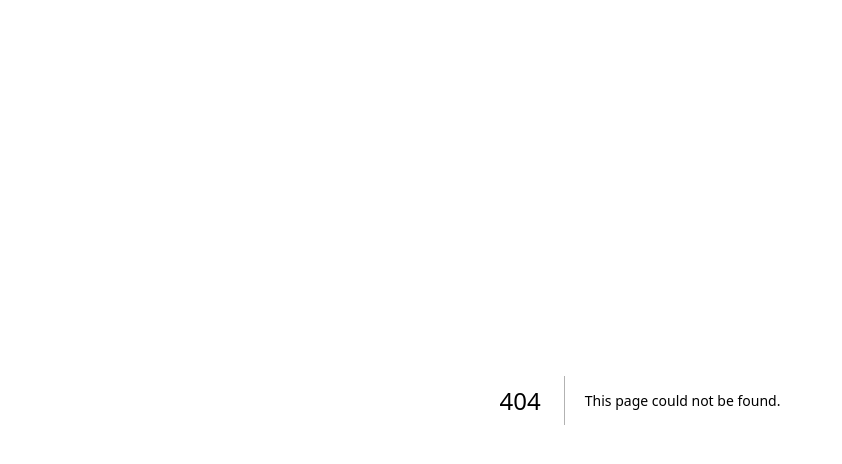
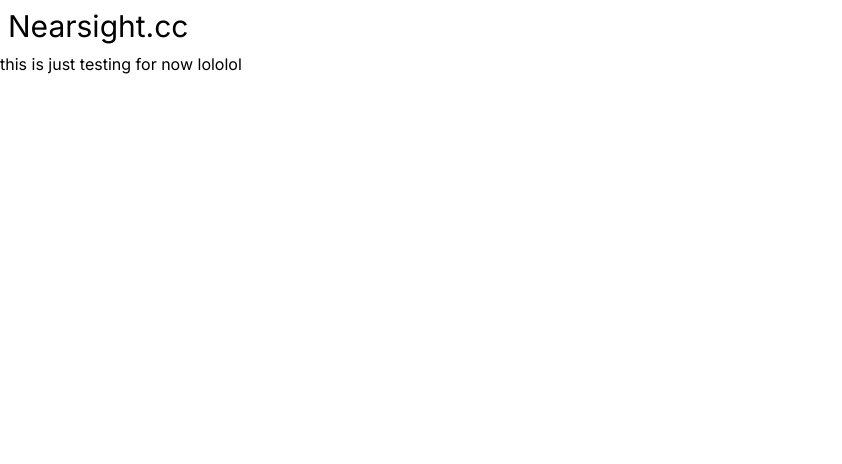
Before and after one commit to fyang151/nearsight, a Next.js app: page /list in a window 1280 px wide. Before the commit this address had no page. Shown: the top 464 px of the page, without its empty margins (0-842 px from the left). Built offline with nearby package versions, Linux system fonts and the light colour scheme; a web font is replaced by a local one.

Commit message:
extracted components out

```diff
--- /dev/null
+++ b/src/app/components/Header.tsx
@@ -0,0 +1,5 @@
+const Header = () => {
+  return <h1 className="p-2 text-3xl">Nearsight.cc</h1>;
+};
+
+export default Header
--- /dev/null
+++ b/src/app/list/page.tsx
@@ -0,0 +1,10 @@
+import Header from "../components/Header";
+
+export default function Home() {
+  return (
+    <>
+      <Header />
+      this is just testing for now lololol
+    </>
+  );
+}
--- a/src/app/page.tsx
+++ b/src/app/page.tsx
@@ -1,12 +1,11 @@
+import Header from "./components/Header";
 import ChampionGuesser from "./components/ChampionGuesser";
 
 export default function Home() {
   return (
     <>
-      <h1 className="p-2 text-3xl">Nearsight.cc</h1>
-      <div className="flex justify-center">
-        <ChampionGuesser />
-      </div>
+      <Header />
+      <ChampionGuesser />
     </>
   );
 }
```
